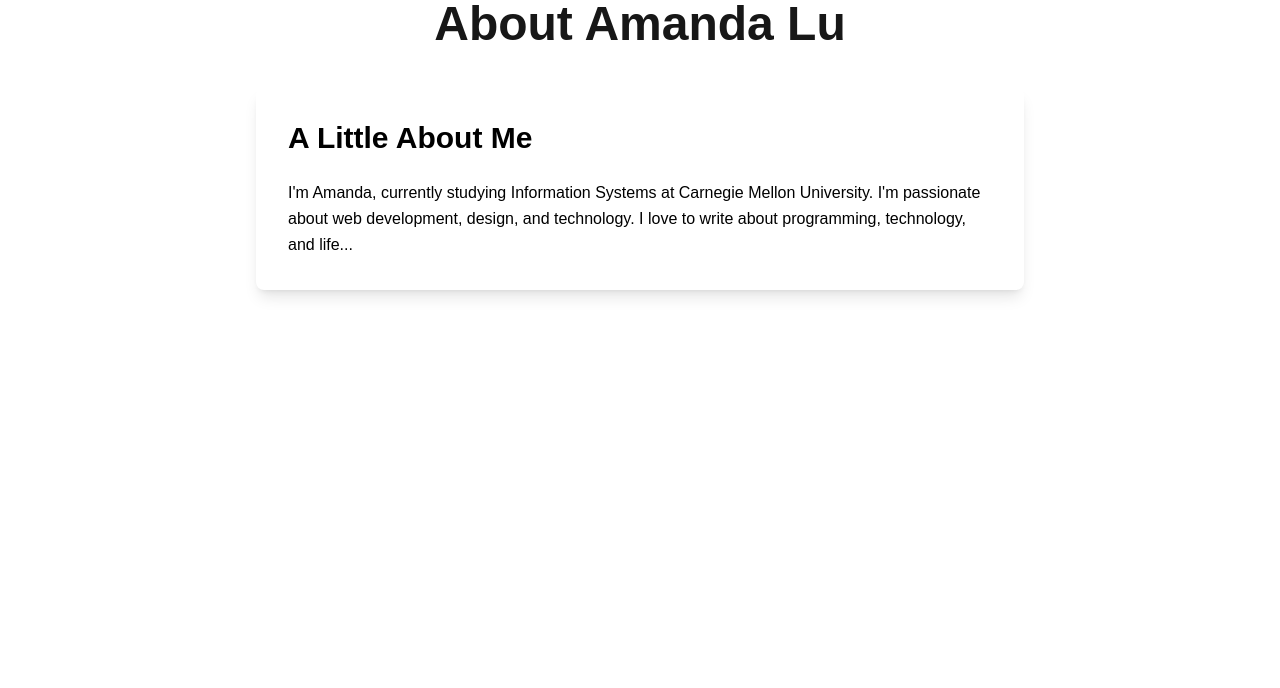
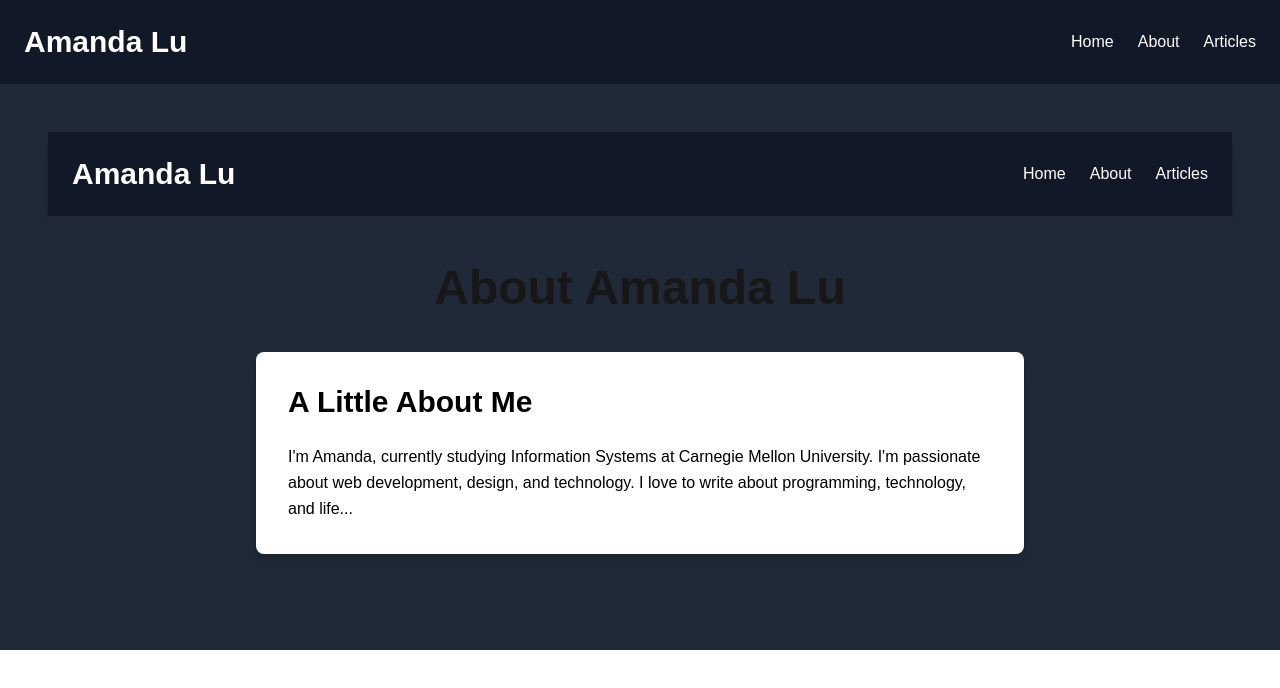
Before and after one commit to ilong4rennes/personal-website, a Next.js app: page /about in a window 1280 px wide. Shown: the top 688 px of the page. Built offline with nearby package versions, Linux system fonts and the light colour scheme.

Commit message:
add layout

```diff
--- a/app/layout.tsx
+++ b/app/layout.tsx
@@ -1,34 +1,37 @@
-import type { Metadata } from "next";
-import localFont from "next/font/local";
-import "./globals.css";
+import Link from 'next/link';
+import './globals.css';
 
-const geistSans = localFont({
-  src: "./fonts/GeistVF.woff",
-  variable: "--font-geist-sans",
-  weight: "100 900",
-});
-const geistMono = localFont({
-  src: "./fonts/GeistMonoVF.woff",
-  variable: "--font-geist-mono",
-  weight: "100 900",
-});
-
-export const metadata: Metadata = {
-  title: "Create Next App",
-  description: "Generated by create next app",
-};
-
-export default function RootLayout({
-  children,
-}: Readonly<{
-  children: React.ReactNode;
-}>) {
+export default function Layout({ children }: { children: React.ReactNode }) {
   return (
     <html lang="en">
-      <body
-        className={`${geistSans.variable} ${geistMono.variable} antialiased`}
-      >
-        {children}
+      <body>
+        <header className="bg-gray-900 p-6 shadow-lg">
+          <nav className="max-w-7xl mx-auto flex justify-between items-center">
+            <h1 className="text-3xl font-bold text-white">Amanda Lu</h1>
+            <ul className="flex space-x-6">
+              <li>
+                <Link href="/" className="text-white hover:text-yellow-400">
+                  Home
+                </Link>
+              </li>
+              <li>
+                <Link href="/about" className="text-white hover:text-yellow-400">
+                  About
+                </Link>
+              </li>
+              <li>
+                <Link href="/articles" className="text-white hover:text-yellow-400">
+                  Articles
+                </Link>
+              </li>
+            </ul>
+          </nav>
+        </header>
+
+        {/* Apply lighter blue background and padding */}
+        <main className="p-12 bg-gray-800">
+          {children}
+        </main>
       </body>
     </html>
   );
```
